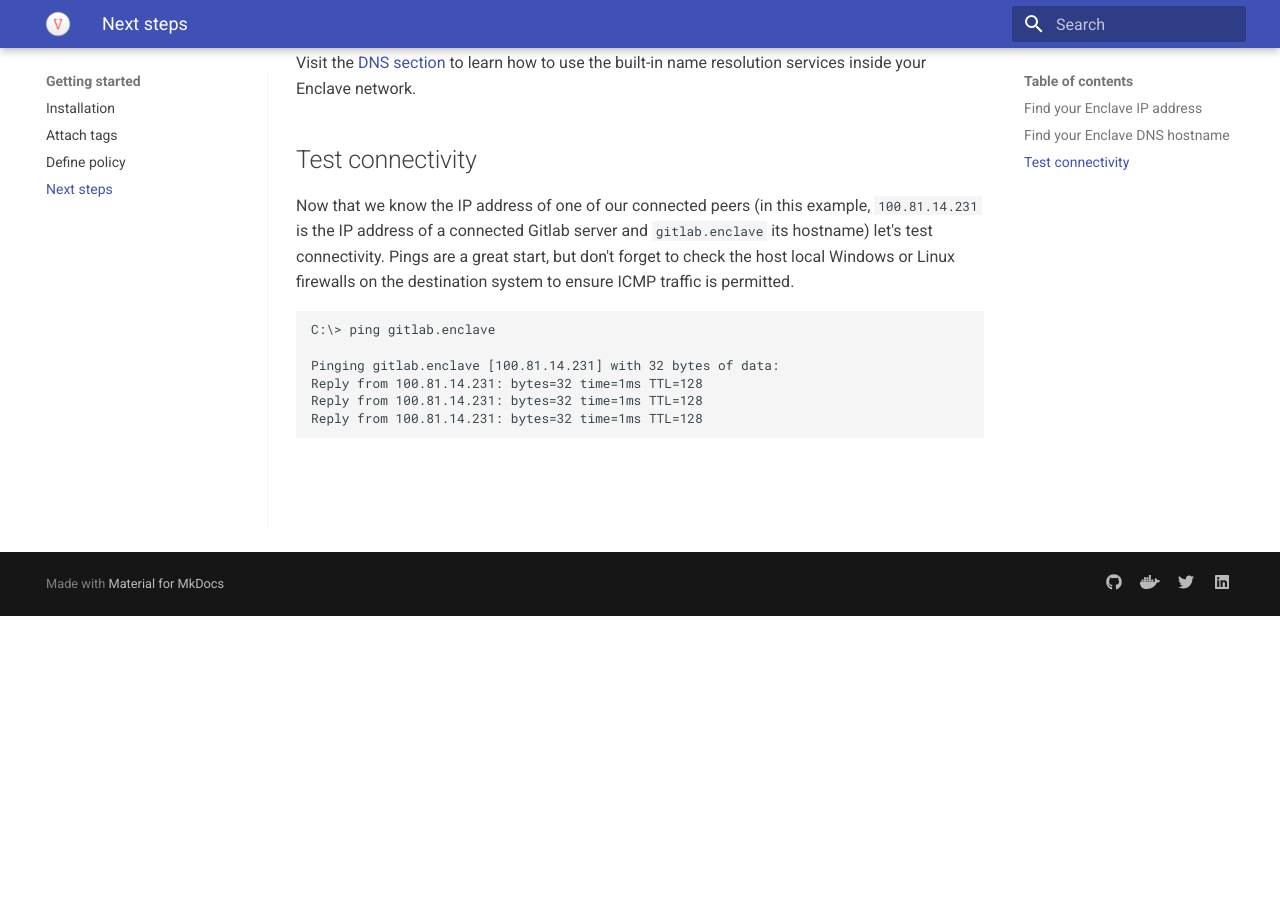
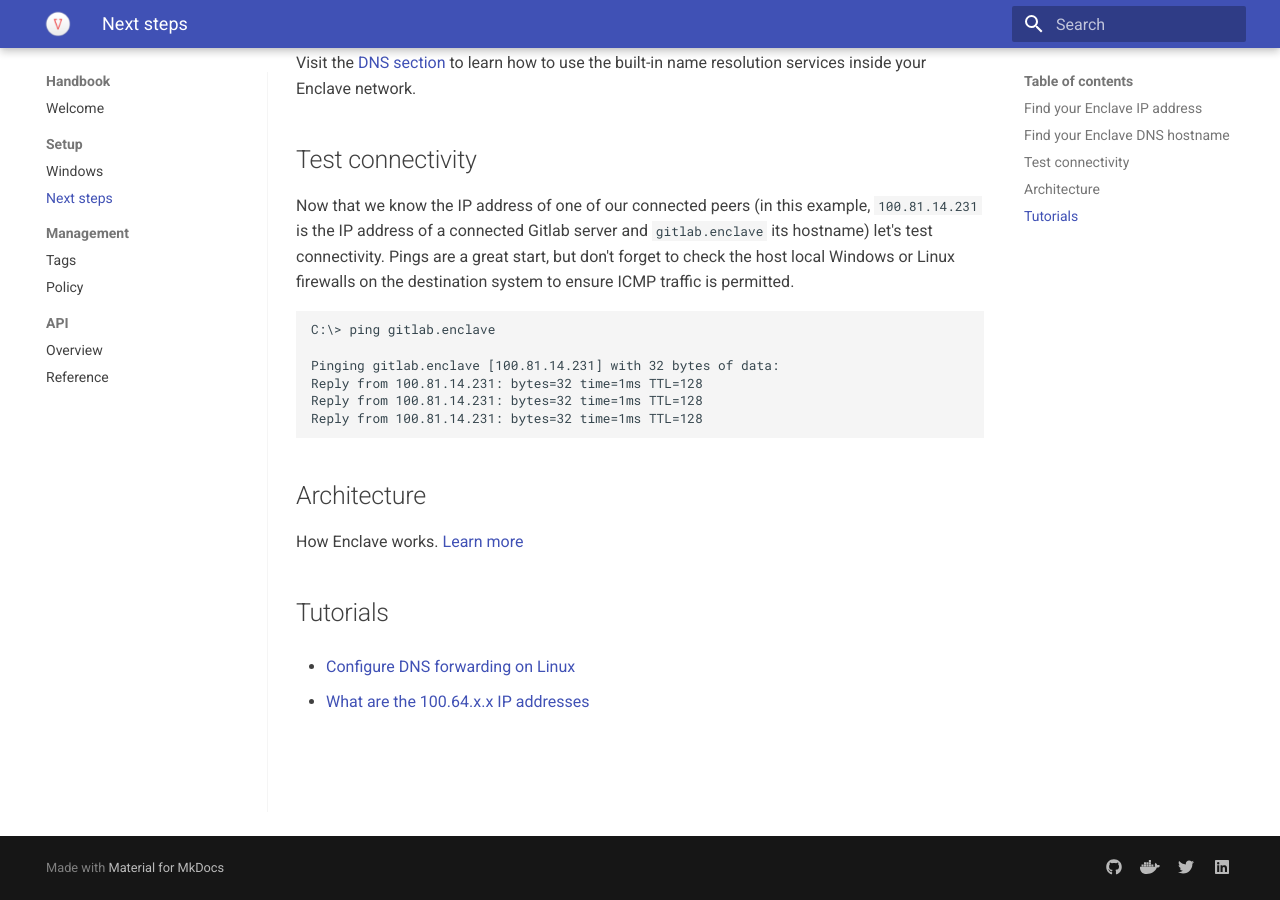
Before and after one commit to enclave-networks/docs, an MkDocs documentation site: the page built from docs/setup/next-steps.md, in a window 1280 px wide and 900 px high, scrolled down 1285 px. Built offline with MkDocs 1.6.1 and Material for MkDocs 9.7.7, drawn with Linux system fonts in a browser that asks for light colours; before the commit the page ends 1901 px from its top, so only the background shows below that.

Commit message:
move next steps

````diff
--- a/docs/getting-started/next-steps.md
+++ b/docs/setup/next-steps.md
@@ -75,3 +75,13 @@ Reply from 100.81.14.231: bytes=32 time=1ms TTL=128
 Reply from 100.81.14.231: bytes=32 time=1ms TTL=128
 Reply from 100.81.14.231: bytes=32 time=1ms TTL=128
 ```
+
+## Architecture
+
+How Enclave works. [Learn more](/handbook/architecture)
+
+## Tutorials
+
+* [Configure DNS forwarding on Linux](/kb/how-to-configure-dns-forwarding-on-linux)
+
+* [What are the 100.64.x.x IP addresses](/kb/what-are-100.64.x.x-ip-addresses)
--- a/mkdocs.yml
+++ b/mkdocs.yml
@@ -84,7 +84,6 @@ nav:
     - Installation: getting-started/installation.md
     - Attach tags: getting-started/attach-tags.md
     - Define policy: getting-started/define-policy.md
-    - Next steps: getting-started/next-steps.md
 
   - Handbook:
     - Welcome: welcome.md
@@ -104,6 +103,7 @@ nav:
 #        - Kubernetes: setup/kubernetes.md
 #      - Network Attached Storage:
 #        - Synology NAS: setup/synology-nas.md
+      - Next steps: setup/next-steps.md
 #    - Running enclave: setup/running-enclave.md
 
 #    - Concepts:
````
Also changed, not shown: docs/getting-started/attach-tags.md (+3 -1 lines), docs/getting-started/define-policy.md (+2 -2 lines), docs/getting-started/installation.md (+1 -1 lines).
